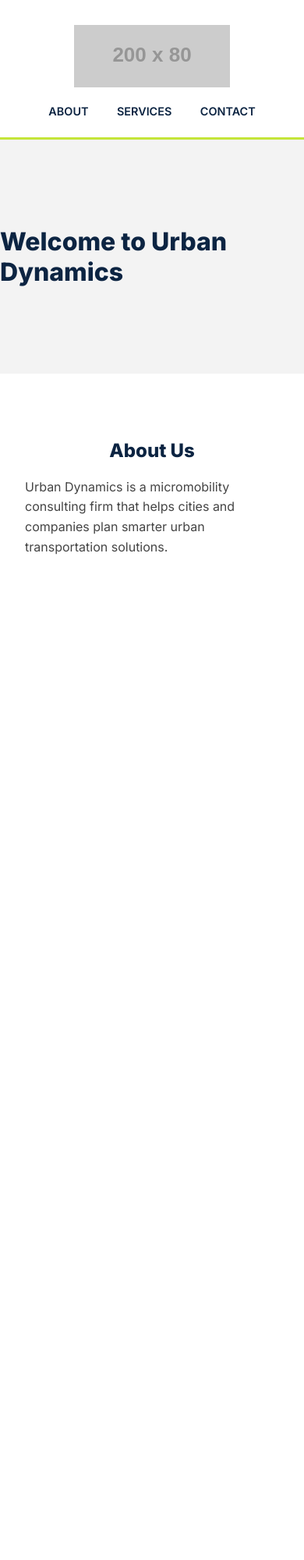
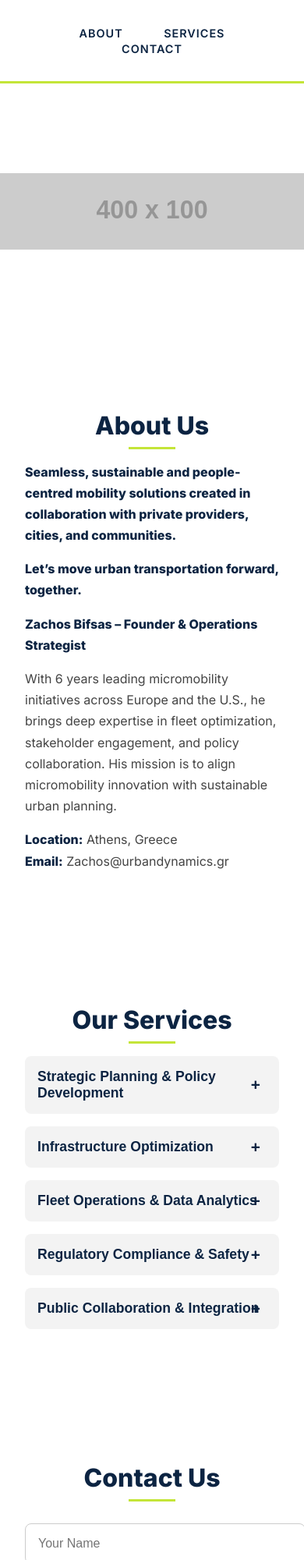
Before and after one commit to urbandynamics1/urban-dynamics-site, a plain HTML site: page index.html in a window 390 px wide. Shown: the top 2000 px of the page at 78% size. Before the commit the page ends 844 px from the top, so only its background shows below. Drawn offline with Linux system fonts and the light colour scheme; placeholder pictures from the web are drawn by us.

Commit message:
Update index.html

```diff
--- a/index.html
+++ b/index.html
@@ -23,64 +23,169 @@
     }
 
     header {
+      background: #ffffff;
+      padding: 2rem;
       text-align: center;
-      padding: 2rem 2rem 0.5rem;
       border-bottom: 3px solid var(--lime);
-      background-color: #ffffff;
-    }
-
-    header img.logo {
-      max-width: 200px;
-      height: auto;
-      margin-bottom: 1rem;
-    }
-
-    nav {
-      margin-bottom: 1rem;
     }
 
     nav a {
       color: var(--navy);
-      margin: 0 1rem;
+      margin: 0 1.5rem;
       text-decoration: none;
       font-weight: 600;
       text-transform: uppercase;
       font-size: 0.9rem;
+      letter-spacing: 1px;
     }
 
     .hero {
-      height: 300px;
-      background-color: var(--light-grey);
-      display: flex;
-      align-items: center;
-      justify-content: center;
-      font-size: 2rem;
-      color: var(--navy);
-      font-weight: bold;
+      height: 200px;
+      background: url('https://via.placeholder.com/400x100.png?text=Urban+Dynamics+Logo') no-repeat center center;
+      background-size: contain;
+      background-color: white;
     }
 
     section {
       padding: 4rem 2rem;
       max-width: 1000px;
       margin: auto;
+      background: #ffffff;
+    }
+
+    h2, h3, strong {
+      color: var(--navy);
     }
 
     h2 {
+      font-size: 2rem;
+      margin-bottom: 1rem;
       text-align: center;
-      color: var(--navy);
+      position: relative;
+    }
+
+    h2::after {
+      content: "";
+      display: block;
+      height: 3px;
+      width: 60px;
+      background: var(--lime);
+      margin: 0.5rem auto;
     }
 
     p {
       color: var(--grey);
       font-size: 1rem;
-      line-height: 1.6;
+      line-height: 1.7;
+    }
+
+    .service {
+      margin-bottom: 1rem;
+    }
+
+    .accordion {
+      background-color: var(--light-grey);
+      color: var(--navy);
+      cursor: pointer;
+      padding: 1rem;
+      width: 100%;
+      border: none;
+      outline: none;
+      text-align: left;
+      font-size: 1.1rem;
+      font-weight: 600;
+      border-radius: 0.5rem;
+      transition: background 0.3s ease;
+      position: relative;
+    }
+
+    .accordion::after {
+      content: '+';
+      font-size: 1.3rem;
+      position: absolute;
+      right: 1.5rem;
+      top: 50%;
+      transform: translateY(-50%);
+      color: var(--navy);
+      transition: transform 0.3s ease;
+    }
+
+    .accordion.active::after {
+      content: '−';
+    }
+
+    .panel {
+      max-height: 0;
+      overflow: hidden;
+      transition: max-height 0.4s ease-out, padding 0.3s ease;
+      background: #ffffff;
+      padding: 0 1rem;
+      border-left: 4px solid var(--lime);
+      border-radius: 0 0 0.5rem 0.5rem;
+      box-shadow: 0 2px 10px rgba(0, 0, 0, 0.03);
+      margin-bottom: 1rem;
+    }
+
+    .panel.show {
+      padding: 1rem 1rem 1.5rem;
+    }
+
+    .panel p {
+      margin-top: 0;
+      color: var(--grey);
+    }
+
+    .panel ul {
+      padding-left: 1.25rem;
+      color: #555;
+    }
+
+    .panel ul li {
+      margin-bottom: 0.5rem;
+    }
+
+    .contact-form input,
+    .contact-form textarea {
+      width: 100%;
+      padding: 1rem;
+      margin: 0.75rem 0;
+      border: 1px solid #ccc;
+      border-radius: 0.5rem;
+      background: #fff;
+      color: #111;
+      font-size: 1rem;
+    }
+
+    .contact-form button {
+      background: var(--navy);
+      color: white;
+      padding: 1rem 2rem;
+      border: none;
+      border-radius: 2rem;
+      cursor: pointer;
+      font-weight: bold;
+      text-transform: uppercase;
+      letter-spacing: 1px;
+      transition: background 0.3s ease;
+    }
+
+    .contact-form button:hover {
+      background: var(--lime);
+      color: var(--navy);
+    }
+
+    footer {
+      background: #f9f9f9;
+      padding: 2rem;
+      text-align: center;
+      font-size: 0.9rem;
+      color: #999;
+      border-top: 2px solid var(--lime);
     }
   </style>
 </head>
 <body>
-
   <header>
-    <img class="logo" src="https://via.placeholder.com/200x80?text=Urban+Dynamics" alt="Urban Dynamics Logo">
     <nav>
       <a href="#about">About</a>
       <a href="#services">Services</a>
@@ -88,14 +193,112 @@
     </nav>
   </header>
 
-  <div class="hero">
-    Welcome to Urban Dynamics
-  </div>
+  <section class="hero"></section>
 
   <section id="about">
     <h2>About Us</h2>
-    <p>Urban Dynamics is a micromobility consulting firm that helps cities and companies plan smarter urban transportation solutions.</p>
+    <p><strong>Seamless, sustainable and people-centred mobility solutions created in collaboration with private providers, cities, and communities.</strong></p>
+    <p><strong>Let’s move urban transportation forward, together.</strong></p>
+    <p><strong>Zachos Bifsas – Founder & Operations Strategist</strong></p>
+    <p>With 6 years leading micromobility initiatives across Europe and the U.S., he brings deep expertise in fleet optimization, stakeholder engagement, and policy collaboration. His mission is to align micromobility innovation with sustainable urban planning.</p>
+    <p><strong>Location:</strong> Athens, Greece<br/>
+    <strong>Email:</strong> Zachos@urbandynamics.gr</p>
   </section>
 
+  <section id="services">
+    <h2>Our Services</h2>
+
+    <div class="service">
+      <button class="accordion">Strategic Planning & Policy Development</button>
+      <div class="panel">
+        <p>We collaborate with local governments and private partners to develop scalable and innovative micromobility strategies.</p>
+        <ul>
+          <li>City-wide mobility framework design</li>
+          <li>Stakeholder workshops and policy alignment</li>
+          <li>Roadmap for implementation and KPIs</li>
+        </ul>
+      </div>
+    </div>
+
+    <div class="service">
+      <button class="accordion">Infrastructure Optimization</button>
+      <div class="panel">
+        <p>We help design and adapt infrastructure that fosters safe and sustainable shared mobility.</p>
+        <ul>
+          <li>Bike lane planning and evaluation</li>
+          <li>Microhub and docking station consulting</li>
+          <li>Accessibility and equity assessments</li>
+        </ul>
+      </div>
+    </div>
+
+    <div class="service">
+      <button class="accordion">Fleet Operations & Data Analytics</button>
+      <div class="panel">
+        <p>Use real-time and historical data to optimize fleet performance, placement, and efficiency.</p>
+        <ul>
+          <li>Deployment heatmaps and analytics</li>
+          <li>Battery and charging logistics</li>
+          <li>Usage trend forecasting</li>
+        </ul>
+      </div>
+    </div>
+
+    <div class="service">
+      <button class="accordion">Regulatory Compliance & Safety</button>
+      <div class="panel">
+        <p>Support for aligning with local regulations and ensuring user safety and operational legality.</p>
+        <ul>
+          <li>City and EU policy consulting</li>
+          <li>Safety training modules and audits</li>
+          <li>Legal compliance checklists</li>
+        </ul>
+      </div>
+    </div>
+
+    <div class="service">
+      <button class="accordion">Public Collaboration & Integration</button>
+      <div class="panel">
+        <p>We bring micromobility closer to public transit systems and community stakeholders.</p>
+        <ul>
+          <li>Transit-data platform integration</li>
+          <li>Co-design sessions with residents</li>
+          <li>Campaigns for behavioral awareness</li>
+        </ul>
+      </div>
+    </div>
+  </section>
+
+  <section id="contact">
+    <h2>Contact Us</h2>
+    <form class="contact-form">
+      <input type="text" placeholder="Your Name" required />
+      <input type="email" placeholder="Your Email" required />
+      <textarea rows="5" placeholder="How can we collaborate?" required></textarea>
+      <button type="submit">Send Message</button>
+    </form>
+  </section>
+
+  <footer>
+    &copy; 2025 Urban Dynamics | Built for sustainable urban movement
+  </footer>
+
+  <script>
+    const accordions = document.querySelectorAll(".accordion");
+
+    accordions.forEach(acc => {
+      acc.addEventListener("click", function () {
+        this.classList.toggle("active");
+        const panel = this.nextElementSibling;
+        if (panel.style.maxHeight) {
+          panel.style.maxHeight = null;
+          panel.classList.remove("show");
+        } else {
+          panel.style.maxHeight = panel.scrollHeight + "px";
+          panel.classList.add("show");
+        }
+      });
+    });
+  </script>
 </body>
 </html>
```
